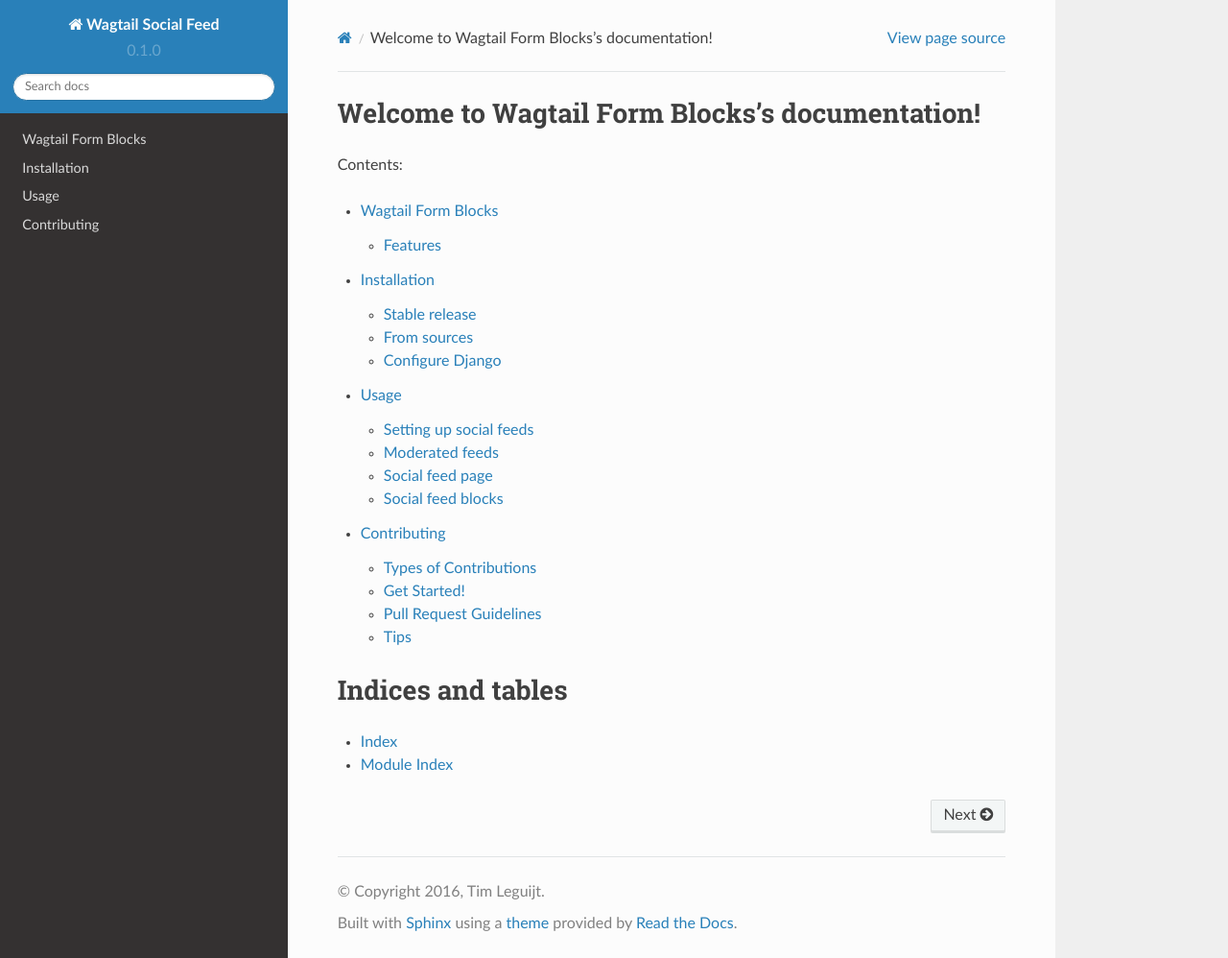
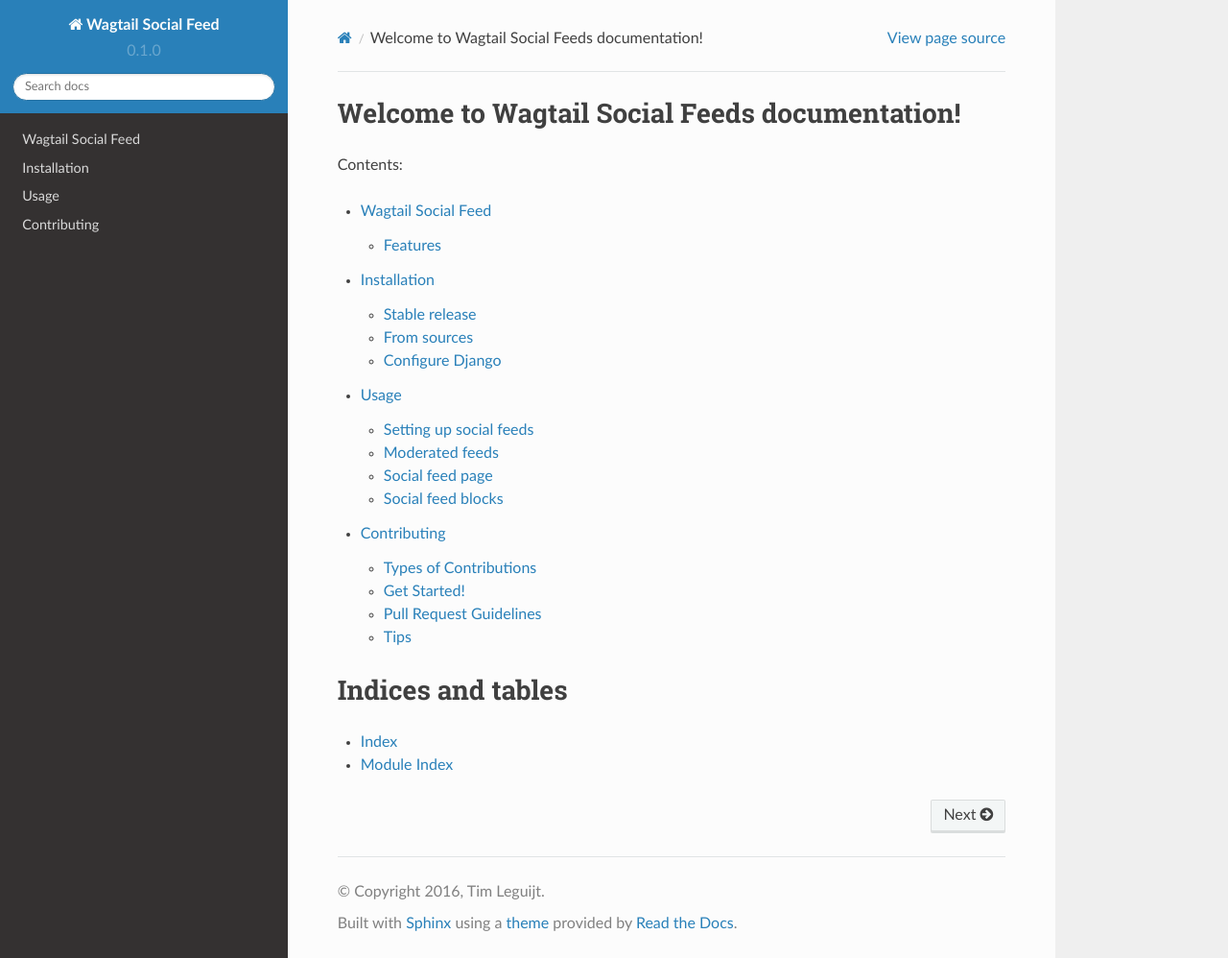
Before and after one commit to LUKKIEN/wagtailsocialfeed, a Sphinx documentation site: the page built from docs/index.rst, in a window 1280 px wide and 998 px high. Shown: the whole window at 96% size. Built offline with Sphinx 7.4.7 and the Read the Docs theme 2.0.0, drawn with Linux system fonts in a browser that asks for light colours.

Commit message:
Updated documentation to social feed where form blocks was referenced

```diff
--- a/CONTRIBUTING.rst
+++ b/CONTRIBUTING.rst
@@ -38,8 +38,8 @@
 Write Documentation
 ~~~~~~~~~~~~~~~~~~~
 
-Wagtail Form Blocks could always use more documentation, whether as part of the
-official Wagtail Form Blocks docs, in docstrings, or even on the web in blog posts,
+Wagtail Social Feed could always use more documentation, whether as part of the
+official Wagtail Social Feed docs, in docstrings, or even on the web in blog posts,
 articles, and such.
 
 Submit Feedback
--- a/README.rst
+++ b/README.rst
@@ -1,5 +1,5 @@
 ===============================
-Wagtail Form Blocks
+Wagtail Social Feed
 ===============================
 
 
--- a/docs/conf.py
+++ b/docs/conf.py
@@ -213,7 +213,7 @@
 # [howto/manual]).
 latex_documents = [
     ('index', 'wagtailsocialfeed.tex',
-     u'Wagtail Form Blocks Documentation',
+     u'Wagtail Social Feed Documentation',
      u'Tim Leguijt', 'manual'),
 ]
 
@@ -259,7 +259,7 @@
 #  dir menu entry, description, category)
 texinfo_documents = [
     ('index', 'wagtailsocialfeed',
-     u'Wagtail Form Blocks Documentation',
+     u'Wagtail Social Feed Documentation',
      u'Tim Leguijt',
      'wagtailsocialfeed',
      'One line description of project.',
--- a/docs/index.rst
+++ b/docs/index.rst
@@ -3,7 +3,7 @@
    You can adapt this file completely to your liking, but it should at least
    contain the root `toctree` directive.
 
-Welcome to Wagtail Form Blocks's documentation!
+Welcome to Wagtail Social Feeds documentation!
 ======================================
 
 Contents:
```
